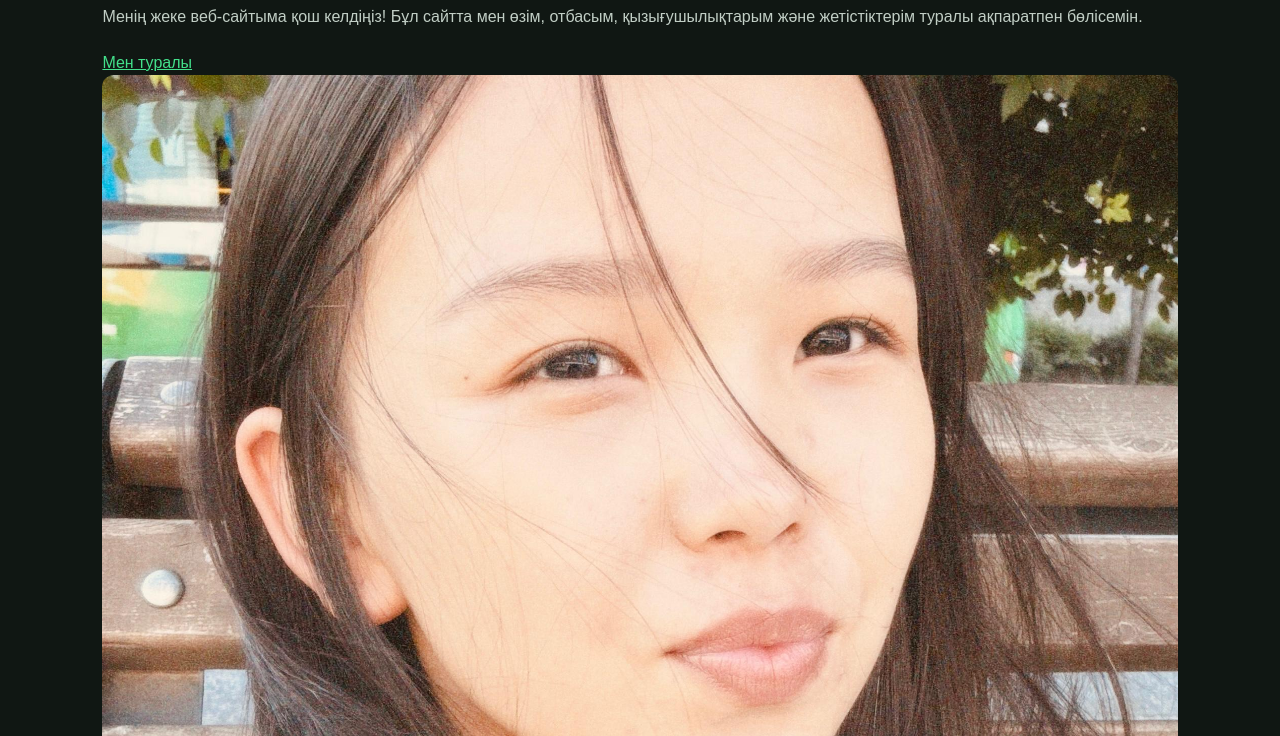
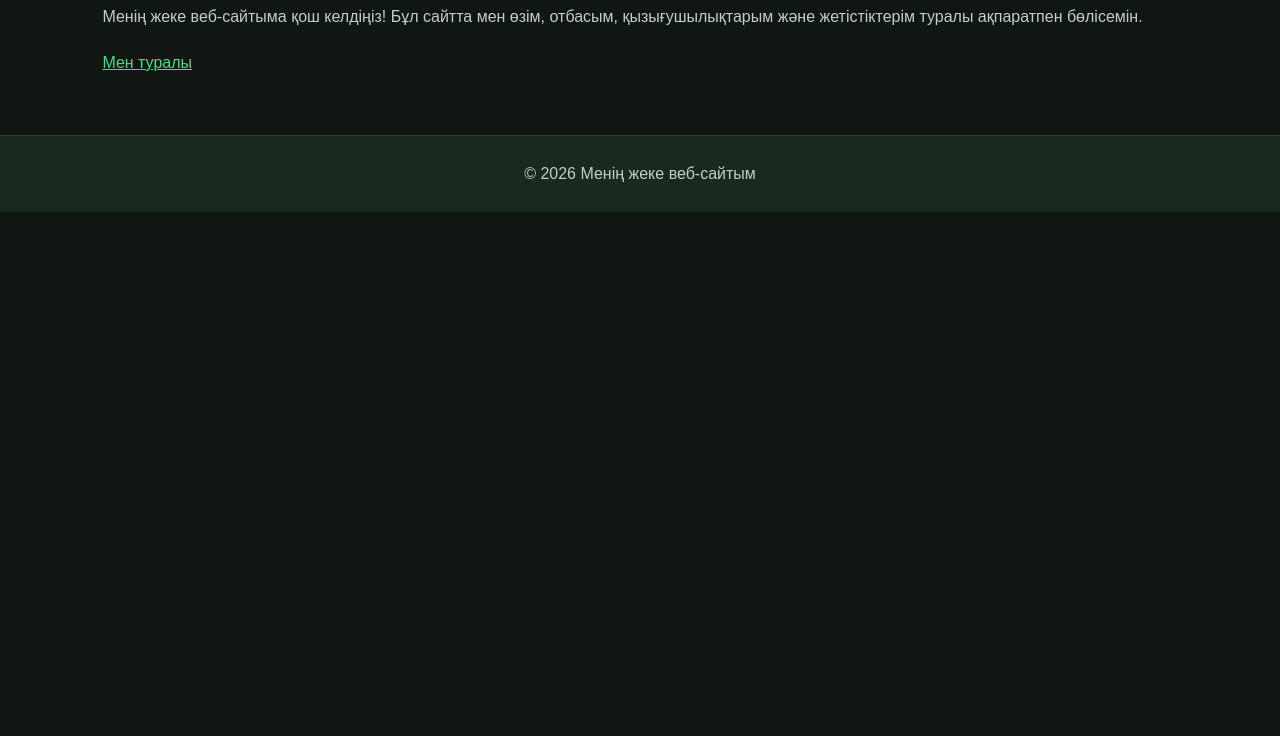
Before and after one commit to marzhoksarsenbaeeva08-dot/my-website, a plain HTML site: page index.html in a window 1280 px wide. Shown: the part 604-1340 px from the top of the page. After the commit the page ends 816 px from the top, so only its background shows below. Drawn offline with Linux system fonts and the light colour scheme.

Commit message:
Remove photo section from index.html
Removed photo section from the main content.

```diff
--- a/index.html
+++ b/index.html
@@ -47,9 +47,6 @@
             </a>
         </div>
 
-        <div class="photo">
-            <img src="images/myphoto.jpg" alt="Менің фотом">
-        </div>
 
     </main>
 
```
